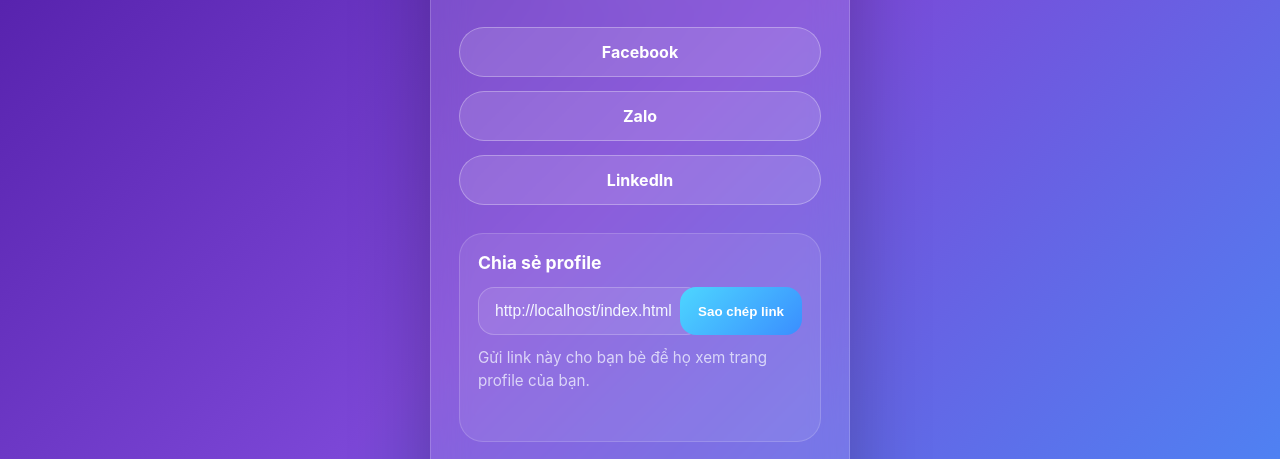
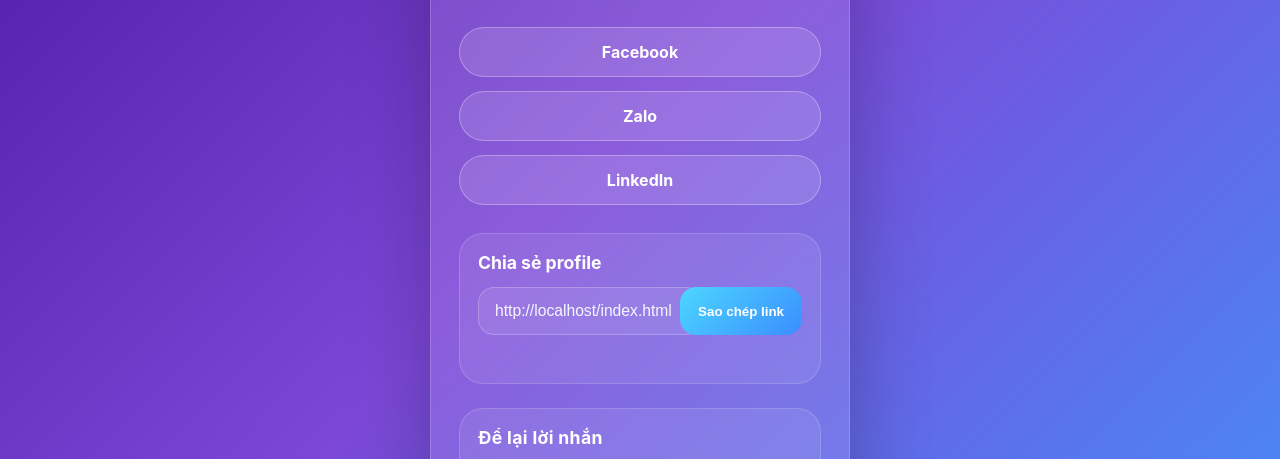
Before and after one commit to loannnekk2003-eng/digital-profile, a plain HTML site: page index.html in a window 1280 px wide. Shown: the part 329-788 px from the top of the page. Drawn offline with nearby package versions, Linux system fonts and the light colour scheme.

Commit message:
Clear share note in profile sharing section
Remove share note text from the share section.

```diff
--- a/index.html
+++ b/index.html
@@ -26,7 +26,7 @@
                     <input type="text" id="shareLink" readonly aria-label="Link chia sẻ profile">
                     <button class="copy-btn" type="button" onclick="copyShareLink()">Sao chép link</button>
                 </div>
-                <p class="share-note">Gửi link này cho bạn bè để họ xem trang profile của bạn.</p>
+                <p class="share-note"></p>
             </div>
             <div class="message-box">
                 <h2>Để lại lời nhắn</h2>
```
